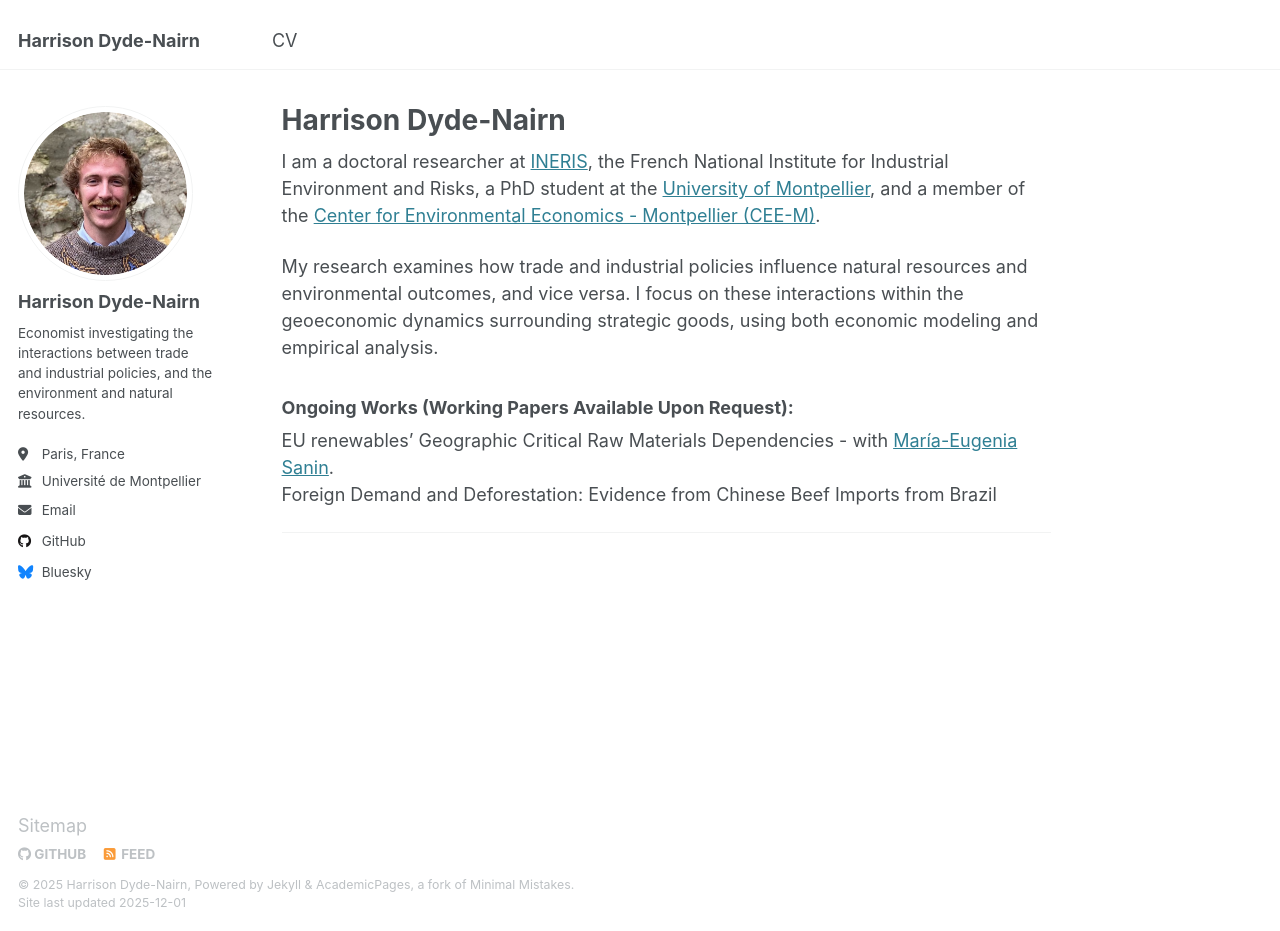
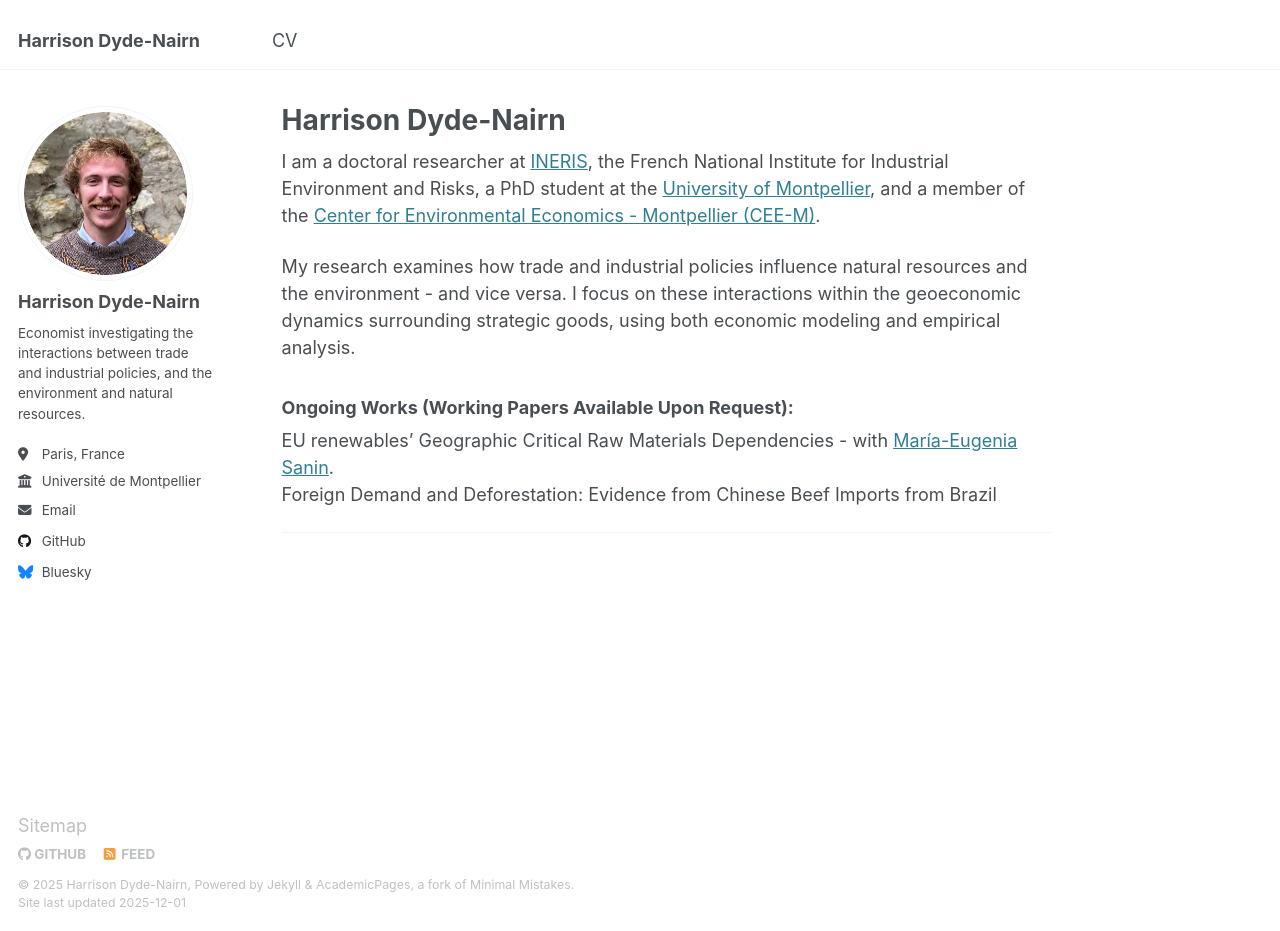
Before and after one commit to hdydenairn/hdydenairn.github.io, a Jekyll site: the page built from _pages/about.md, in a window 1280 px wide and 931 px high. Built offline with Jekyll 4.4.1, drawn with Linux system fonts in a browser that asks for light colours.

Commit message:
Update about.md

```diff
--- a/_pages/about.md
+++ b/_pages/about.md
@@ -9,7 +9,7 @@
 
 I am a doctoral researcher at [INERIS](https://www.ineris.fr/), the French National Institute for Industrial Environment and Risks, a PhD student at the [University of Montpellier](https://www.umontpellier.fr/), and a member of the [Center for Environmental Economics - Montpellier (CEE-M)](https://www.cee-m.fr/).
 
-My research examines how trade and industrial policies influence natural resources and environmental outcomes, and vice versa. I focus on these interactions within the geoeconomic dynamics surrounding strategic goods, using both economic modeling and empirical analysis.
+My research examines how trade and industrial policies influence natural resources and the environment - and vice versa. I focus on these interactions within the geoeconomic dynamics surrounding strategic goods, using both economic modeling and empirical analysis.
 
 ### Ongoing Works (Working Papers Available Upon Request):
 
```
